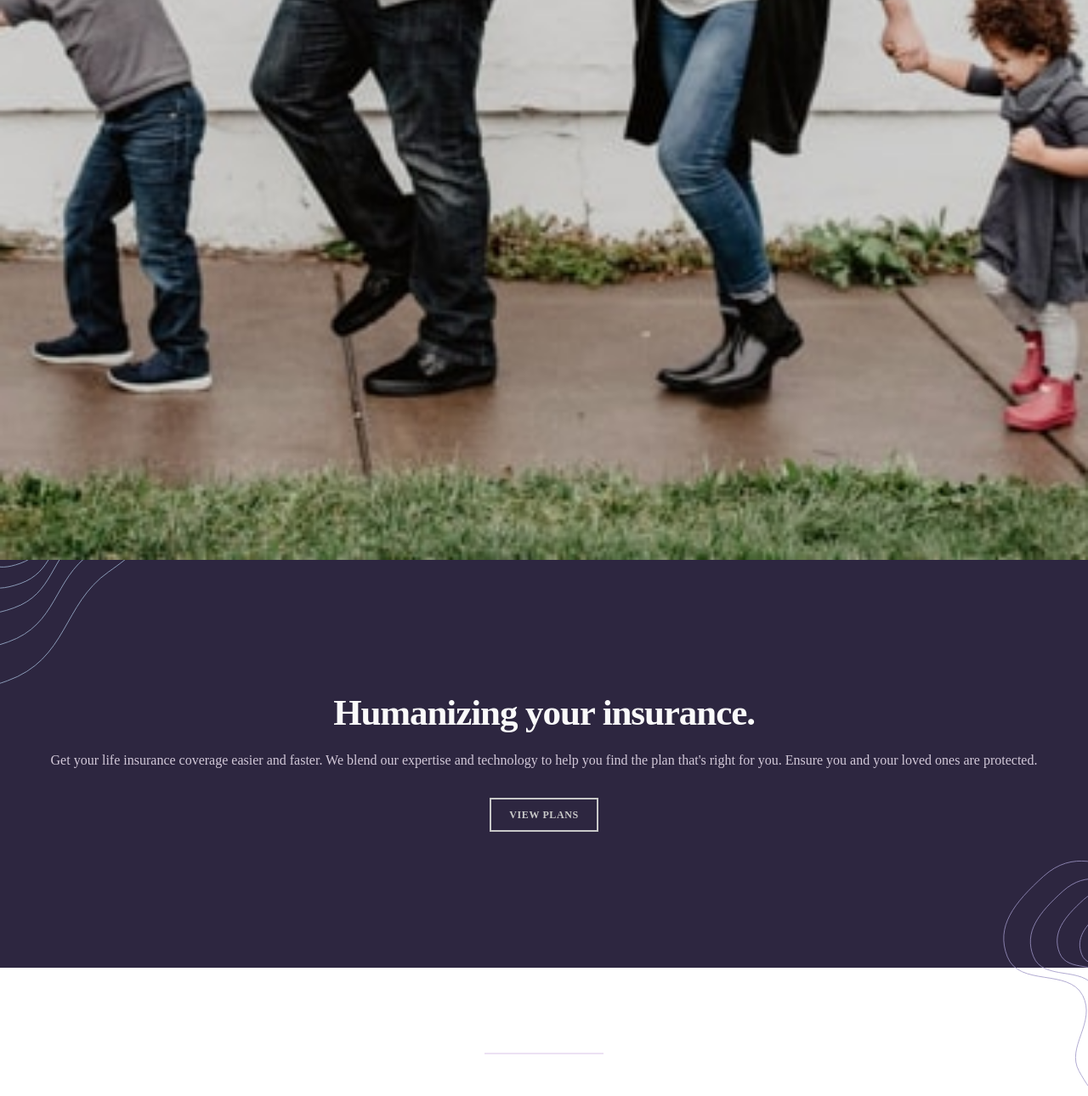
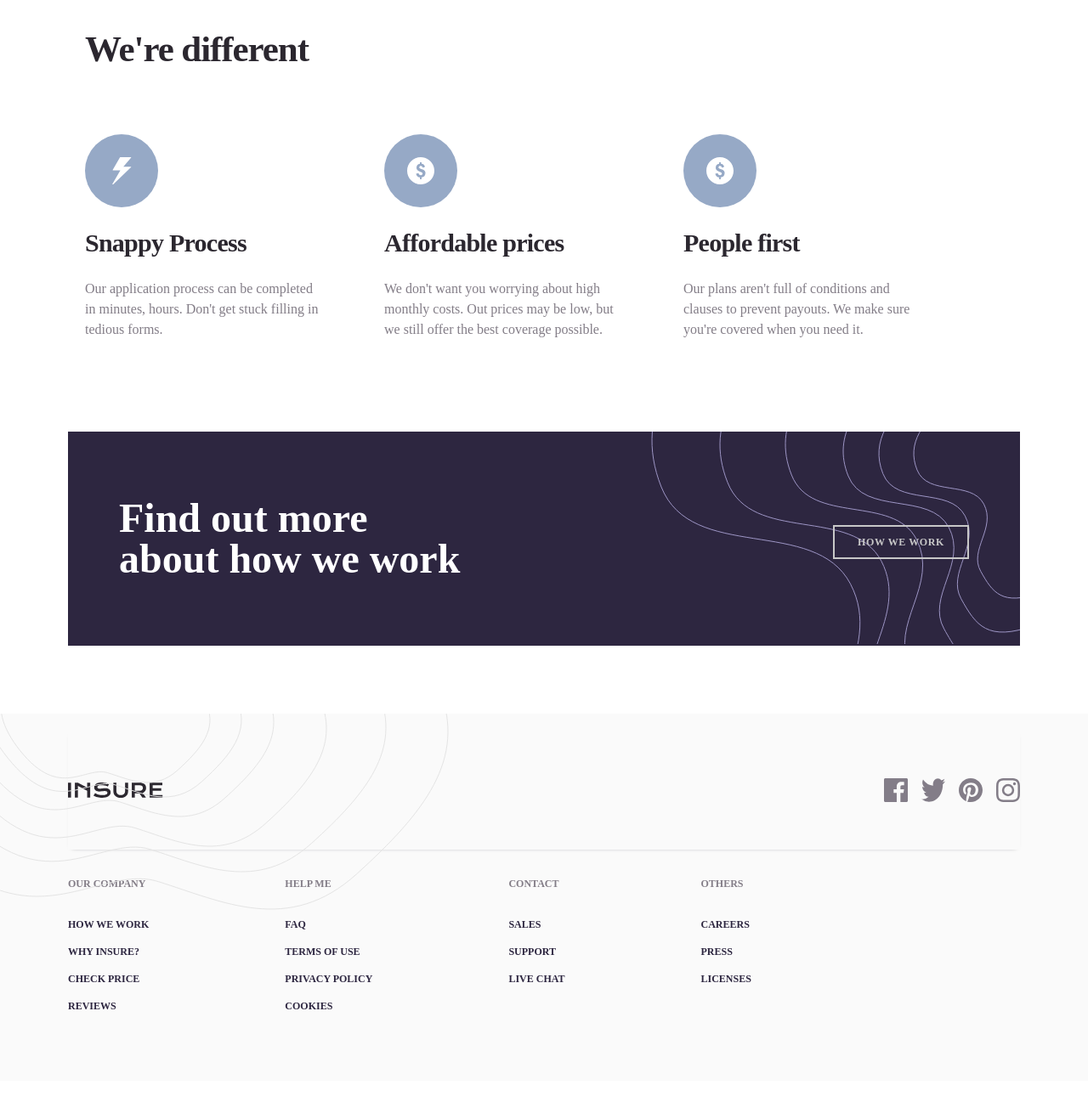
Before and after one commit to mlopezl/Insure-Landing-Page, a website built with Vite: page index.html in a window 1280 px wide. Shown: the part 960-2250 px from the top of the page at 85% size. Built offline with nearby package versions, Linux system fonts and the light colour scheme.

Commit message:
Adding styles to tablet version

```diff
--- a/index.html
+++ b/index.html
@@ -1,5 +1,6 @@
 <!doctype html>
 <html lang="en">
+
 <head>
   <meta charset="UTF-8" />
   <link rel="icon" type="image/svg+xml" href="/favicon.svg" />
@@ -7,8 +8,10 @@
   <title>insure-landing-page</title>
   <link rel="stylesheet" href="./src/style.css">
 </head>
+
 <body class="font-DM min-h-screen relative">
-    <nav id="mobile-menu" class="absolute w-full h-[calc(100vh-80px)] z-3 mt-20 bg-Gray-950 text-Gray-50 hidden flex flex-col justify-between items-center text-center">
+  <nav id="mobile-menu"
+    class="absolute w-full h-[calc(100vh-80px)] z-3 mt-20 bg-Gray-950 text-Gray-50 hidden flex flex-col justify-between items-center text-center">
     <ul class="pt-20 flex flex-col gap-4">
       <li><a class="uppercase tracking-wider" href="">How we work</a></li>
       <li><a class="uppercase tracking-wider" href="">Blog</a></li>
@@ -18,86 +21,121 @@
     <img class="w-full" src="./public/images/bg-pattern-mobile-nav.svg" alt="mobile menu pattern">
   </nav>
   <header>
-      <nav class="w-full h-20 p-4 flex justify-between items-center">
+    <nav class="w-full max-w-280 m-auto h-20 p-4 flex justify-between items-center">
       <img src="./public/images/logo.svg" alt="Insure Logo">
-        <img id="hamburger-icon"  src="./public/images/icon-hamburger.svg" alt="Hamburger icon">
+      <img id="hamburger-icon" src="./public/images/icon-hamburger.svg" alt="Hamburger icon" class="md:hidden">
       <img id="close-icon" class="hidden" src="./public/images/icon-close.svg" alt="Close icon">
     </nav>
-      <section class="hero w-full bg-Blue-950">
-        <img class="w-full" src="./public/images/image-intro-mobile.jpg" alt="intro mobile image">
-        <section class="hero__info h-120 flex flex-col justify-center items-center text-center gap-6 p-4 relative">
-          <img class="w-37 absolute top-0 left-0 z-1" src="./public/images/bg-pattern-intro-left-mobile.svg" alt="pattern left mobile">
-          <img class="w-25 absolute -bottom-35 right-0 z-1" src="./public/images/bg-pattern-intro-right-mobile.svg" alt="pattern left mobile">
+    <section class="hero w-full bg-Blue-950 flex flex-col sm:flex-row">
+      <img class="w-full sm:w-1/2 sm:order-2" src="./public/images/image-intro-mobile.jpg" alt="intro mobile image">
+      <section
+        class="hero__info h-120 flex flex-col justify-center items-center text-center gap-6 p-4 relative sm:w-1/2">
+        <img class="w-37 absolute top-0 left-0 z-1" src="./public/images/bg-pattern-intro-left-mobile.svg"
+          alt="pattern left mobile">
+        <img class="w-25 absolute -bottom-35 right-0 z-1 sm:hidden"
+          src="./public/images/bg-pattern-intro-right-mobile.svg" alt="pattern left mobile">
         <h1 class="text-[43px]/10 text-Gray-50 font-semibold tracking-tight z-2">Humanizing your insurance.</h1>
-          <p class="text-Gray-700 brightness-160 font-extralight">Get your life insurance coverage easier and faster. We blend our expertise and technology to help you find the plan that's right for you. Ensure you and your loved ones are protected.</p>
-          <button class="border-2 w-32 h-10 mt-2 border-Gray-50 p-1 text-Gray-50 text-xs font-semibold tracking-wider uppercase brightness-80">View Plans</button>
+        <p class="text-Gray-700 brightness-160 font-extralight">Get your life insurance coverage easier and faster. We
+          blend our expertise and technology to help you find the plan that's right for you. Ensure you and your loved
+          ones are protected.</p>
+        <button
+          class="border-2 w-32 h-10 mt-2 border-Gray-50 p-1 text-Gray-50 text-xs font-semibold tracking-wider uppercase brightness-80">View
+          Plans</button>
       </section>
     </section>
   </header>
-    <main class="flex flex-col justify-center items-center gap-8 pt-25 mb-20">
-      <div class="w-35 h-1 border-t-2 border-Gray-700 brightness-180">
+  <main class="flex flex-col max-w-280 m-auto justify-center items-center gap-8 pt-25 mb-20 xl:items-start">
+    <div class="w-35 h-1 border-t-2 border-Gray-700 brightness-180 xl:ml-5">
     </div>
-      <h2 class="text-[43px] text-Gray-950 font-semibold tracking-tight">We're different</h2>
-      <section class="cards flex flex-col justify-center items-center gap-8 p-4 mb-10">
-        <article class="flex flex-col justify-center items-center gap-6 text-center p-5">
+    <h2 class="text-[43px] text-Gray-950 font-semibold tracking-tight xl:ml-5">We're different</h2>
+    <section
+      class="cards w-full flex flex-col justify-center items-center gap-8 p-4 mb-10 sm:flex-row sm:flex-wrap xl:justify-start xl:pl-0">
+      <article
+        class="max-w-80 flex flex-col justify-center items-center gap-6 text-center p-5 xl:items-start xl:text-left">
         <img src="./public/images/icon-snappy-process.svg" alt="Snappy icon">
         <h3 class="text-3xl font-semibold text-Gray-950 tracking-tight">Snappy Process</h3>
-          <p class="text-Gray-700">Our application process can be completed in minutes, hours. Don't get stuck filling in tedious forms.</p>
+        <p class="text-Gray-700">Our application process can be completed in minutes, hours. Don't get stuck filling in
+          tedious forms.</p>
       </article>
-         <article class="flex flex-col justify-center items-center gap-6 text-center p-5">
+      <article
+        class="max-w-80 flex flex-col justify-center items-center gap-6 text-center p-5 xl:items-start xl:text-left">
         <img src="./public/images/icon-affordable-prices.svg" alt="Price icon">
         <h3 class="text-3xl font-semibold text-Gray-950 tracking-tight">Affordable prices</h3>
-          <p class="text-Gray-700">We don't want you worrying about high monthly costs. Out prices may be low, but we still offer the best coverage possible.</p>
+        <p class="text-Gray-700">We don't want you worrying about high monthly costs. Out prices may be low, but we
+          still offer the best coverage possible.</p>
       </article>
-         <article class="flex flex-col justify-center items-center gap-6 text-center p-5">
+      <article
+        class="max-w-80 flex flex-col justify-center items-center gap-6 text-center p-5 xl:items-start xl:text-left">
         <img src="./public/images/icon-affordable-prices.svg" alt="People icon">
         <h3 class="text-3xl font-semibold text-Gray-950 tracking-tight">People first</h3>
-          <p class="text-Gray-700">Our plans aren't full of conditions and clauses to prevent payouts. We make sure you're covered when you need it.</p>
+        <p class="text-Gray-700">Our plans aren't full of conditions and clauses to prevent payouts. We make sure you're
+          covered when you need it.</p>
       </article>
     </section>
-      <article class="bg-Blue-950 w-8/9 h-75 mb-10 flex flex-col justify-center items-center text-center gap-6 p-4 relative">
-        <img class="w-35 absolute right-0 top-0 z-1" src="./public/images/bg-pattern-how-we-work-mobile.svg" alt="How we work pattern">
-        <h3 class="text-white text-4xl font-semibold z-2">Find out more about how we work</h3>
-        <button class="border-2 w-40 h-10 mt-2 border-Gray-50 p-1 text-Gray-50 text-xs font-semibold tracking-wider uppercase brightness-80">How we work</button>
+    <article
+      class="bg-Blue-950 w-8/9 h-75 mb-10 flex flex-col justify-center items-center text-center gap-6 p-4 relative sm:flex-row sm:justify-between sm:h-63 md:p-15 md:m-auto xl:w-280">
+      <img class="w-35 absolute right-0 top-0 z-1 sm:hidden" src="./public/images/bg-pattern-how-we-work-mobile.svg"
+        alt="How we work pattern">
+      <img class="hidden absolute right-0 top-0 sm:block" src="./public/images/bg-pattern-how-we-work-desktop.svg" alt="How we work pattern desktop">
+      <h3 class="text-white text-4xl font-semibold z-2 max-w-110 md:text-5xl sm:text-left">Find out more <br> about how we work</h3>
+      <button
+        class="border-2 w-40 h-10 mt-2 border-Gray-50 p-1 text-Gray-50 text-xs font-semibold tracking-wider uppercase brightness-80 ">How
+        we work</button>
     </article>
 
   </main>
-    <footer class="flex flex-col justify-center items-center pt-20 relative gap-8 bg-Gray-50 pb-20">
-      <img src="./public/images/bg-pattern-footer-mobile.svg" alt="Patter footer mobile" class="absolute top-0 ">
+  <footer class="flex flex-col justify-center items-center pt-20 relative gap-8 bg-Gray-50 pb-20 sm:pt-5">
+    <img src="./public/images/bg-pattern-footer-mobile.svg" alt="Pattern footer mobile" class="absolute w-full top-0 sm:hidden">
+    <img src="./public/images/bg-pattern-footer-desktop.svg" alt="Pattern footer desktop" class="hidden absolute top-0 left-0 sm:block">
+    <div class="w-7/8 flex flex-col justify-center items-center gap-8 p-10 md:pl-0 xl:pr-0 md:max-w-280 md:flex-row md:justify-between shadow-[0_2px_5px_-5px] shadow-Gray-950">
        <img src="./public/images/logo.svg" alt="logo" class="logo">
-      <section class="w-7/8 flex justify-center h-15 gap-4 shadow-[0_2px_5px_-5px] shadow-Gray-950">
+    <section class="w-40 flex justify-center items-center h-15 gap-4">
       <img src="./public/images/icon-facebook.svg" alt="Facebook icon" class="w-7 h-7">
       <img src="./public/images/icon-twitter.svg" alt="Twitter logo" class="w-7 h-7">
       <img src="./public/images/icon-pinterest.svg" alt="Pinterest logo" class="w-7 h-7">
       <img src="./public/images/icon-instagram.svg" alt="Instagram logo" class="w-7 h-7">
     </section>
+    </div>
+
+    <section class="flex flex-col gap-8 p-10 justify-center items-center md:pl-15 md:pt-5 md:flex-row md:flex-wrap xl:p-0 md:items-start md:justify-start md:w-full md:max-w-280 md:gap-20 lg:gap-30 xl:gap-40">
+      <div class="flex flex-col gap-8 justify-center items-center md:items-start">
         <h2 class="text-Gray-700 text-xs font-semibold uppercase">Our Company</h2>
-      <ul class="flex flex-col gap-4">
+        <ul class="flex flex-col gap-4 md:items-start">
           <li class="text-Blue-950 text-xs font-semibold uppercase text-center"><a href="">How we work</a></li>
           <li class="text-Blue-950 text-xs font-semibold uppercase text-center"><a href="">Why insure?</a></li>
           <li class="text-Blue-950 text-xs font-semibold uppercase text-center"><a href="">Check price</a></li>
           <li class="text-Blue-950 text-xs font-semibold uppercase text-center"><a href="">Reviews</a></li>
         </ul>
+      </div>
+      <div class="flex flex-col gap-8 justify-center items-center md:items-start">
         <h2 class="text-Gray-700 text-xs font-semibold uppercase">Help me</h2>
-      <ul class="flex flex-col gap-4">
+        <ul class="flex flex-col gap-4 md:items-start">
           <li class="text-Blue-950 text-xs font-semibold uppercase text-center"><a href="">FAQ</a></li>
           <li class="text-Blue-950 text-xs font-semibold uppercase text-center"><a href="">Terms of use</a></li>
           <li class="text-Blue-950 text-xs font-semibold uppercase text-center"><a href="">Privacy policy</a></li>
           <li class="text-Blue-950 text-xs font-semibold uppercase text-center"><a href="">Cookies</a></li>
         </ul>
+      </div>
+      <div class="flex flex-col gap-8 justify-center items-center md:items-start">
         <h2 class="text-Gray-700 text-xs font-semibold uppercase">Contact</h2>
-      <ul class="flex flex-col gap-4">
+        <ul class="flex flex-col gap-4 md:items-start">
           <li class="text-Blue-950 text-xs font-semibold uppercase text-center"><a href="">Sales</a></li>
           <li class="text-Blue-950 text-xs font-semibold uppercase text-center"><a href="">Support</a></li>
           <li class="text-Blue-950 text-xs font-semibold uppercase text-center"><a href="">Live Chat</a></li>
         </ul>
+      </div>
+      <div class="flex flex-col gap-8 justify-center items-center md:items-start">
         <h2 class="text-Gray-700 text-xs font-semibold uppercase">Others</h2>
-      <ul class="flex flex-col gap-4">
+        <ul class="flex flex-col gap-4 md:items-start">
           <li class="text-Blue-950 text-xs font-semibold uppercase text-center"><a href="">Careers</a></li>
           <li class="text-Blue-950 text-xs font-semibold uppercase text-center"><a href="">Press</a></li>
           <li class="text-Blue-950 text-xs font-semibold uppercase text-center"><a href="">Licenses</a></li>
         </ul>
+      </div>
+    </section>
+
   </footer>
   <script type="module" src="/src/main.js"></script>
 </body>
+
 </html>
```
Lines whose indentation alone changed are shown as unchanged.
